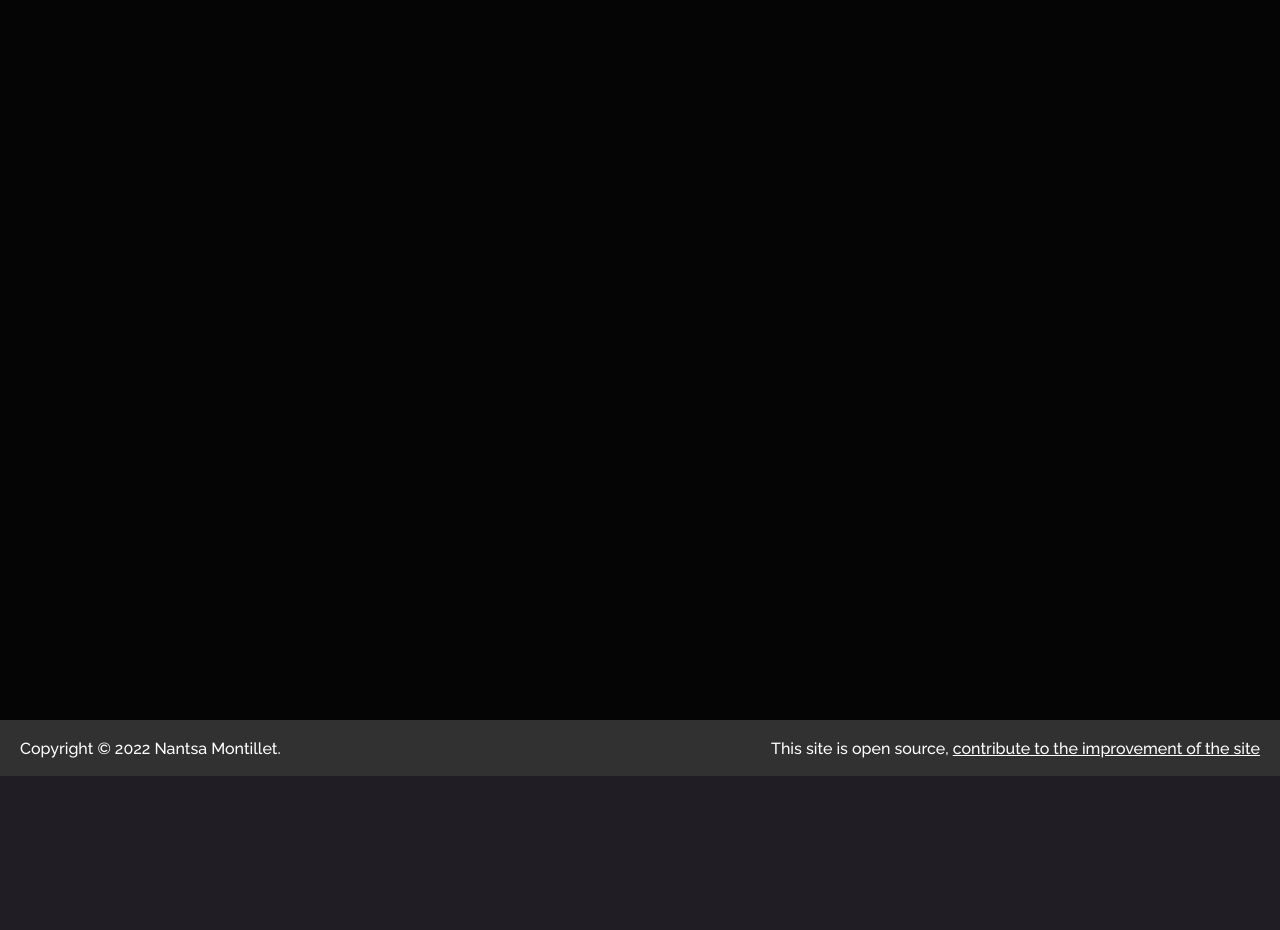
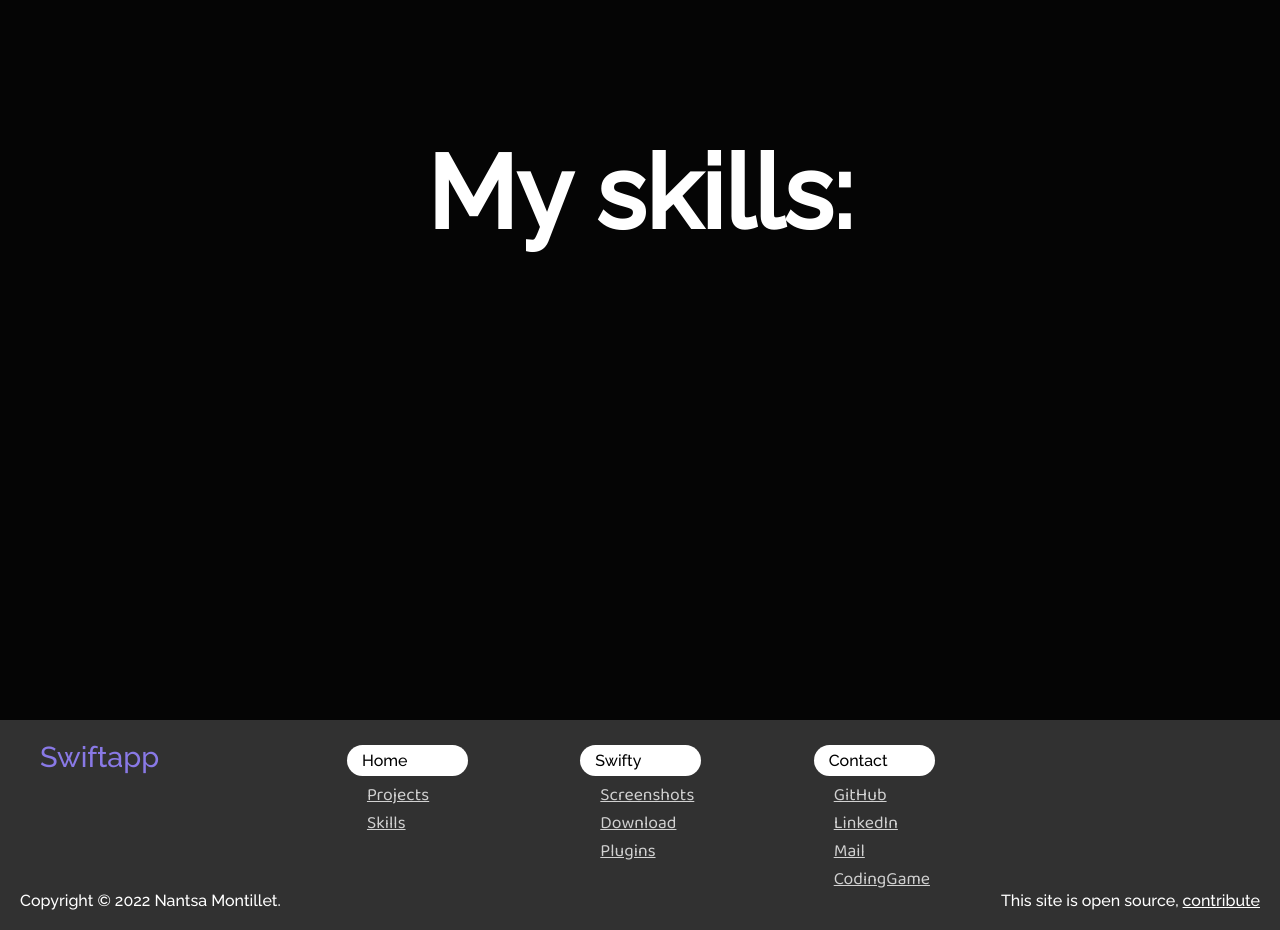
Before and after one commit to Swiftapp-hub/swiftapp-hub.github.io, a Vue app: page /#/ in a window 1280 px wide. Shown: the part 1680-2610 px from the top of the page. Before the commit the page ends 2456 px from the top, so only its background shows below. Built offline with nearby package versions, Linux system fonts and the light colour scheme.

Commit message:
Bug correction and update footer section

```diff
--- a/src/App.vue
+++ b/src/App.vue
@@ -1,7 +1,7 @@
 <template>
   <header>
     <nav ref="nav_bar">
-      <a ref="logo" href="/" title="Home">
+      <a class="logo" ref="logo" href="/" title="Home">
         <span translate="no">Swiftapp</span>
       </a>
 
@@ -14,7 +14,9 @@
         </router-link>
         <router-link class="tab_item" ref="btn_swifty" to="/swifty-assistant">
           <img src="../src/assets/smile.png" alt="Swifty" />
-          <div><span translate="no">Swifty</span></div>
+          <div>
+            <span translate="no">Swifty</span>
+          </div>
         </router-link>
         <router-link class="tab_item" ref="btn_contact" to="/contact">
           <img src="../src/assets/contact.png" alt="Contact" />
@@ -38,6 +40,14 @@
       <component :is="Component" />
     </transition>
   </router-view>
+
+  <img
+    class="scroll_to_top"
+    ref="up"
+    src="./assets/scroll_to_top.png"
+    alt="Scroll to top"
+    @click="scroll_to_top()"
+  />
 </template>
 
 <script>
@@ -50,6 +60,8 @@ export default {
     const logo = ref("logo");
     const btn_github = ref("btn_github");
     const nav_bar = ref("nav_bar");
+
+    const up = ref("up");
 
     let anim = null;
 
@@ -68,6 +80,7 @@ export default {
       btn_github,
       anim,
       nav_bar,
+      up,
     };
   },
   methods: {
@@ -75,14 +88,19 @@ export default {
       if (window.scrollY > 35 && this.currentPage !== "HomePage") {
         this.nav_bar.style.backgroundColor = "#050505";
         this.nav_bar.style.boxShadow = "0px 5px 15px 0px rgba(7, 7, 7, 0.7)";
+        this.up.style.display = "block";
       }
       else {
         this.nav_bar.style.backgroundColor = "rgba(10, 10, 10, 0.700)";
         this.nav_bar.style.boxShadow = "0px 0px 0px 0px rgba(7, 7, 7, 0.534)";
+        this.up.style.display = "none";
       }
     },
     open(link) {
       location.href = link;
+    },
+    scroll_to_top() {
+      window.scrollTo({ top: 0, behavior: 'smooth' });
     },
   },
   mounted() {
@@ -102,6 +120,23 @@ export default {
 .component-fade-enter,
 .component-fade-leave-to {
   opacity: 0;
+}
+
+.scroll_to_top {
+  height: 5vh;
+  position: fixed;
+  bottom: 40px;
+  right: 20px;
+  display: none;
+  z-index: 1;
+  box-shadow: 0px 0px 30px 8px rgba(7, 7, 7, 0.534);
+  background-color: white;
+  border-radius: 100%;
+  border-color: black;
+  border-style: solid;
+  border-width: 4px;
+  cursor: pointer;
+  transition: all 0.3s ease;
 }
 
 nav .tabs .tab_item {
@@ -158,6 +193,7 @@ nav .tabs a.router-link-exact-active {
 }
 
 nav .tabs a {
+  text-decoration: none;
   font-size: 1.2em;
   font-family: "Baloo 2", cursive;
   color: rgb(255, 255, 255);
@@ -171,6 +207,7 @@ nav {
   right: 0;
   padding: 12px;
   justify-content: space-between;
+  align-items: center;
   transition: all 0.25s;
   position: fixed;
   z-index: 1;
@@ -178,12 +215,13 @@ nav {
   -webkit-backdrop-filter: blur(6px);
 }
 
-nav a {
+.logo {
   font-family: "Raleway", sans-serif;
   text-decoration: none;
   color: white;
   font-size: 1.8em;
   margin-left: 20px;
+  margin-top: 0;
   height: 100%;
   color: #8979e6;
 }
@@ -217,6 +255,10 @@ nav .onglets button:active {
 }
 
 @media all and (max-width: 851px) {
+  nav {
+    padding-left: 0;
+  }
+
   nav .onglets button {
     border: 3;
     border-radius: 25px;
@@ -227,6 +269,10 @@ nav .onglets button:active {
     font-size: 0.9em;
     transition: all 0.4s;
     transition-property: background;
+  }
+
+  nav .onglets {
+    height: fit-content;
   }
 
   nav a {
--- a/src/components/HomePage.vue
+++ b/src/components/HomePage.vue
@@ -30,7 +30,7 @@
         <span class="text">Scroll down</span>
       </div>
     </div>
-    <div class="sec projects_sec" ref="projects_sec">
+    <div id="projects" class="sec projects_sec">
       <ul class="circles" ref="animated_bg">
         <li></li>
         <li></li>
@@ -55,27 +55,63 @@
         <p class="language">Language: C++</p>
       </div>
     </div>
-    <div class="sec hardskills_sec" ref="hardskills_sec">
+    <div id="hardskills" class="sec hardskills_sec">
       <div class="color_mask" ref="color_mask"></div>
 
       <h1 class="title title_hardskills">My skills:</h1>
 
       <div class="grid_hardskills">
-        <img src="../assets/html.svg" alt="html5 logo">
-        <img src="../assets/css.svg" alt="css3 logo">
-        <img src="../assets/javascript.svg" alt="javascript logo">
-        <img src="../assets/vuejs.png" alt="vue js logo">
+        <img src="../assets/html.svg" alt="html5 logo" />
+        <img src="../assets/css.svg" alt="css3 logo" />
+        <img src="../assets/javascript.svg" alt="javascript logo" />
+        <img src="../assets/vuejs.png" alt="vue js logo" />
       </div>
     </div>
     <div class="footer_sec">
+      <div class="cpy_div">
+        <a class="logo" ref="logo" href="/" title="Home">
+          <span translate="no">Swiftapp</span>
+        </a>
+        <div></div>
         <p class="text">Copyright © 2022 Nantsa Montillet.</p>
+      </div>
+
+      <div class="container_footer_list">
+        <div class="cpy_div list_div">
+          <a class="main_link" href="#">Home</a>
+          <a class="link" href="#projects">Projects</a>
+          <a class="link" href="#hardskills">Skills</a>
+        </div>
+
+        <div class="cpy_div list_div">
+          <a class="main_link" href="/#/swifty-assistant">Swifty</a>
+          <a class="link" href="/#/swifty-assistant?d=1">Screenshots</a>
+          <a class="link" href="/#/swifty-assistant?download=1">Download</a>
+          <a class="link" href="/#/swifty-assistant?d=2">Plugins</a>
+        </div>
+
+        <div class="cpy_div list_div">
+          <a class="main_link" href="/#/contact">Contact</a>
+          <a class="link" href="https://github.com/Swiftapp-hub">GitHub</a>
+          <a class="link" href="https://www.linkedin.com/in/nantsa-montillet/">LinkedIn</a>
+          <a class="link" href="mailto:swiftyassistant.io@gmail.com">Mail</a>
+          <a
+            class="link"
+            href="https://www.codingame.com/profile/6a09b7f196bb6fae61ca49b75d3a8e5b6810864"
+          >CodingGame</a>
+        </div>
+      </div>
+
+      <div class="cpy_div">
+        <div></div>
         <p class="text">
           This site is open source,
           <a
             class="link"
             href="https://github.com/Swiftapp-hub/swiftapp-hub.github.io"
-        >contribute to the improvement of the site</a>
+          >contribute</a>
         </p>
+      </div>
     </div>
   </div>
 </template>
@@ -206,7 +242,7 @@ export default {
       this.hardskillsScrollDown = (window.innerHeight * 2) - (window.innerHeight / 20) + this.marge;
       this.hardskillsScrollUp = window.innerHeight * 2 - (window.innerHeight / 2) + (this.marge * 3);
       this.projectsScroll = window.innerHeight / 1.5;
-    }
+    },
   },
 }
 </script>
@@ -247,7 +283,7 @@ export default {
 }
 
 .text_main h1 {
-  font-size: 4em;
+  font-size: 5vw;
   color: black;
   padding: 8px;
 }
@@ -425,7 +461,7 @@ export default {
 }
 
 .projects_sec .title_projects {
-  z-index: 20;
+  z-index: 0;
   font-size: 4em;
   padding: 8px;
   margin-right: 100px;
@@ -440,7 +476,7 @@ export default {
 }
 
 .projects_sec .sw_assist {
-  z-index: 20;
+  z-index: 0;
   display: flex;
   flex-direction: column;
   justify-content: center;
@@ -449,7 +485,7 @@ export default {
   padding: 30px;
   width: 250px;
   border-radius: 20px;
-  background: rgb(5, 5, 5);
+  background: rgba(5, 5, 5, 0.658);
   transition: all 0.8s ease;
   box-shadow: 0px 0px 15px 4px rgba(7, 7, 7, 0.534);
   cursor: pointer;
@@ -463,8 +499,8 @@ export default {
 }
 
 .projects_sec .sw_assist:hover {
-  background: #8979e6be;
-  box-shadow: 0px 0px 30px 15px rgba(7, 7, 7, 1);
+  background: #8979e68f;
+  box-shadow: 0px 0px 35px 18px rgba(7, 7, 7, 0.534);
 }
 
 .projects_sec .sw_assist:active {
@@ -520,9 +556,16 @@ export default {
   transition: all 1.5s ease;
 }
 
+.hardskills_sec .title_hardskills {
+  z-index: 0;
+  font-size: 8vw;
+  padding: 0;
+  margin: 0;
+}
+
 .hardskills_sec .grid_hardskills {
   display: grid;
-  margin-top: 30px;
+  margin-top: 8vh;
   grid-template-columns: repeat(4, 1fr);
   grid-gap: 1rem;
 }
@@ -536,26 +579,62 @@ export default {
 }
 
 .footer_sec {
-  z-index: 2;
+  z-index: 0;
   right: 0;
   left: 0;
-  height: 7%;
+  height: 170px;
   display: flex;
   flex-direction: row;
   justify-content: space-between;
   background: rgb(49, 49, 49);
-  align-items: center;
-  text-align: center;
-  padding: 0;
-  padding-right: 20px;
-  padding-left: 20px;
+  padding: 20px;
   margin: 0;
+}
+
+.footer_sec .cpy_div {
+  display: flex;
+  flex-direction: column;
+  height: 100%;
+}
+
+.footer_sec .cpy_div div {
+  height: inherit;
 }
 
 .footer_sec p {
   padding: 0;
   font-size: 1em;
   margin: 0;
+}
+
+.footer_sec .container_footer_list {
+  display: flex;
+  flex-direction: row;
+}
+
+.footer_sec .list_div {
+  padding: 5px;
+  margin-left: 4vw;
+  margin-right: 4vw;
+}
+
+.footer_sec .list_div .main_link {
+  padding: 6px;
+  padding-left: 15px;
+  margin-bottom: 5px;
+  width: 100px;
+  border-radius: 30px;
+  text-decoration: none;
+  color: black;
+  background: rgb(255, 255, 255);
+  font-family: "Raleway", sans-serif;
+}
+
+.footer_sec .list_div .link {
+  font-size: 1.1em;
+  margin-left: 20px;
+  color: rgb(209, 209, 209);
+  font-family: "Baloo 2", cursive;
 }
 
 @media only screen and (pointer: coarse) {
@@ -573,6 +652,10 @@ export default {
   .chevron {
     display: none;
     opacity: 0;
+  }
+
+  .text_main h1 {
+    font-size: 5vh;
   }
 
   .home_sec .content_main {
@@ -595,23 +678,36 @@ export default {
     width: 70%;
   }
 
-  .text_main h1 {
-    font-size: 3em;
-  }
-
   .btn_view_github {
     margin-bottom: 0;
   }
 }
 
-@media all and (max-height: 900px) and (orientation: landscape) {
-  .home_sec {
-    justify-content: flex-start;
+@media all and (max-width: 860px) {
+  .footer_sec {
+    flex-direction: column;
+    height: auto;
   }
 
+  .footer_sec .container_footer_list {
+    margin-top: 20px;
+    margin-bottom: 20px;
+    flex-wrap: wrap;
+  }
+
+  .footer_sec .list_div {
+    margin-left: 2vw;
+    margin-right: 2vw;
+  }
+
+  .footer_sec .logo {
+    margin: 0;
+  }
+}
+
+@media all and (max-height: 900px) and (orientation: landscape) {
   .text_main {
     margin-bottom: 0;
-    margin-top: 40px;
   }
 }
 
@@ -621,13 +717,33 @@ export default {
     margin-top: 30px;
   }
 
-  .text_main h1 {
-    font-size: 3em;
-  }
-
   .home_sec .content_main {
     width: 70%;
     padding: 25px;
+  }
+}
+
+@media all and (max-height: 600px) and (orientation: landscape) {
+  .home_sec .content_main {
+    width: 80%;
+    padding: 10px;
+    box-shadow: unset;
+  }
+
+  .home_sec .text_main h1 {
+    font-size: 3vw;
+  }
+
+  .home_sec p {
+    font-size: 4vh;
+  }
+
+  .projects_sec .sw_assist {
+    height: 60vh;
+  }
+
+  .projects_sec .sw_assist img {
+    height: 15vh;
   }
 }
 
@@ -646,20 +762,15 @@ export default {
 
 @media all and (max-height: 520px) and (orientation: portrait) {
   .text_main h1 {
-    font-size: 2.5em;
-    padding: 5px;
+    padding: 3px;
   }
 
   .home_sec .content_main p {
-    font-size: 15px;
+    font-size: 3vh;
   }
 }
 
 @media all and (max-width: 900px) {
-  .home_sec .text_main h1 {
-    font-size: 35px;
-  }
-
   .projects_sec .title_projects {
     font-size: 2.8em;
   }
--- a/src/components/SwiftyAssistant.vue
+++ b/src/components/SwiftyAssistant.vue
@@ -32,7 +32,7 @@
             @click="
             showDialogScreenshot()
           "
-          >Screenshot</button>
+          >Screenshots</button>
         </div>
 
         <div class="line" ref="line"></div>
@@ -42,9 +42,7 @@
             ref="btn_download"
             class="btn btn_swifty btn_download"
             @click="
-            download(
-              'https://github.com/Swiftapp-hub/Swifty-Assistant/releases/download/v1.0.0-alpha3/SwiftyAssistant-OnLine-Installer.run'
-            )
+            download()
           "
           >Download v1.0.0-alpha3 Linux</button>
           <button
@@ -67,7 +65,7 @@
       <div class="margin"></div>
 
       <Teleport to="body">
-        <DialogVue :show="showDialog" @close="showDialog = false">
+        <DialogVue :show="showDialog" @close="closeDialog()">
           <template #header>
             <h2 class="text">Swifty Assistant is downloading</h2>
           </template>
@@ -247,7 +245,7 @@ export default {
     this.$watch(
       () => this.$route.query,
       (toParams) => {
-        if (toParams.d !== undefined) {
+        if (toParams.d !== undefined || toParams.download !== undefined) {
           this.updateDialog(toParams);
           updated = true;
         }
@@ -267,8 +265,11 @@ export default {
     showDialogPlugins() {
       this.$router.replace({ path: "/swifty-assistant", query: { d: "2" } });
     },
+    showDialogDownload() {
+      this.$router.replace({ path: "/swifty-assistant", query: { download: "1" } });
+    },
     closeDialog() {
-      this.$router.replace({ path: "/swifty-assistant", query: { d: "0" } });
+      this.$router.replace({ path: "/swifty-assistant", query: { d: "0", download: "0" } });
     },
     updateDialog(toParams) {
       if (toParams.d === "1") {
@@ -279,15 +280,22 @@ export default {
         this.showPlugins = true;
         this.showScreenshot = false;
       }
+      else if (toParams.download === "1") {
+        location.href = "https://github.com/Swiftapp-hub/Swifty-Assistant/releases/download/v1.0.0-alpha3/SwiftyAssistant-OnLine-Installer.run"
+
+        this.showDialog = true;
+        this.showPlugins = false;
+        this.showScreenshot = false;
+      }
       else {
         this.$router.replace({ path: "/swifty-assistant" });
         this.showPlugins = false;
+        this.showDialog = false;
         this.showScreenshot = false;
       }
     },
-    download(link) {
-      location.href = link;
-      this.showDialog = true;
+    download() {
+      this.showDialogDownload();
     },
     open(link) {
       window.open(link);
```
Also changed, not shown: src/assets/scroll_to_top.png (added), src/assets/scroll_to_top_white.png (added). Lines whose indentation alone changed are shown as unchanged.
